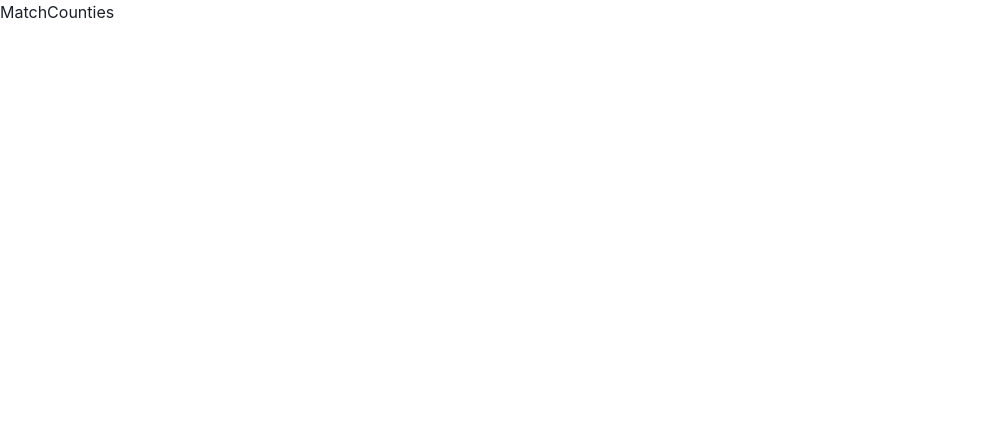
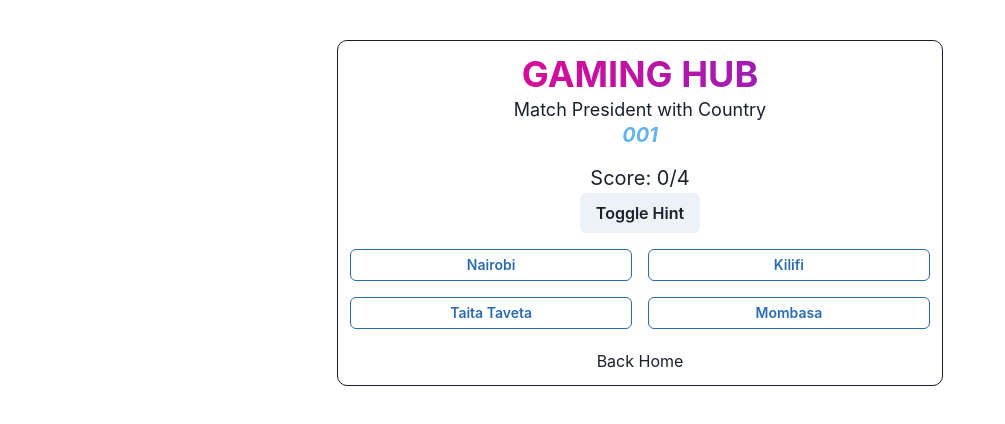
Before and after one commit to clinton-mwachia/react-games, a React (Vite) app: page /match-counties in a window 1280 px wide. Shown: the top 424 px of the page, without its empty margins (0-1005 px from the left). Built offline with nearby package versions, Linux system fonts and the light colour scheme.

Commit message:
update word wrap

```diff
--- a/src/views/match-counties/MatchCounties.jsx
+++ b/src/views/match-counties/MatchCounties.jsx
@@ -1,5 +1,121 @@
+import { useState } from "react";
+import { Container, Text, Box, Button, Heading, Grid } from "@chakra-ui/react";
+import countiesData from "./counties.json";
+import { Link } from "react-router-dom";
+
 const MatchCounties = () => {
-  return <div>MatchCounties</div>;
+  const { counties } = countiesData;
+  const [questionIndex, setQuestionIndex] = useState(0);
+  const [score, setScore] = useState(0);
+  const [gameOver, setGameOver] = useState(false);
+  const [showHint, setShowHint] = useState(false);
+
+  const handleAnswer = (selectedName) => {
+    const correctName = counties[questionIndex].county;
+    if (selectedName === correctName) {
+      setScore(score + 1);
+      if (questionIndex === counties.length - 1) {
+        setGameOver(true);
+      } else {
+        setQuestionIndex(questionIndex + 1);
+      }
+    } else {
+      setGameOver(true);
+    }
+  };
+
+  const handleRestart = () => {
+    setQuestionIndex(0);
+    setScore(0);
+    setGameOver(false);
+  };
+
+  const renderOptions = () => {
+    const options = [];
+    const names = [counties[questionIndex].county];
+    while (names.length < 4) {
+      const randomIndex = Math.floor(Math.random() * counties.length);
+      const randomName = counties[randomIndex].county;
+      if (!names.includes(randomName)) {
+        names.push(randomName);
+      }
+    }
+    names.sort(() => Math.random() - 0.5);
+
+    for (let i = 0; i < 4; i++) {
+      options.push(
+        <Button
+          key={i}
+          size="sm"
+          variant="outline"
+          colorScheme="blue"
+          w={{ base: "full", md: "auto" }}
+          onClick={() => handleAnswer(names[i])}
+          whiteSpace="normal"
+          overflowWrap="break-word"
+          wordwrap="break-word"
+          textAlign="center"
+        >
+          {names[i]}
+        </Button>
+      );
+    }
+    return options;
+  };
+
+  return (
+    <Container
+      justifyContent={"center"}
+      textAlign={"center"}
+      alignItems={"center"}
+      p={3}
+      border={"1px"}
+      borderRadius={"10px"}
+      marginTop={"10"}
+    >
+      <Heading bgGradient="linear(to-l, #7928CA, #FF0080)" bgClip="text">
+        GAMING HUB
+      </Heading>
+      <Text fontSize={"lg"}>Match President with Country</Text>
+      {!gameOver ? (
+        <Box>
+          <Heading as="h2" size="md" mb={4}>
+            <Box color={"blue.300"} as="i">
+              {counties[questionIndex].number}
+            </Box>{" "}
+          </Heading>
+          <Text fontSize="xl" mt={4}>
+            Score: {score}/{counties.length}
+          </Text>
+          {showHint && (
+            <Text fontSize="lg" mb={4}>
+              <Box as="i">Hint: The county starts with letter: </Box>
+              {counties[questionIndex].county.charAt(0)}
+            </Text>
+          )}
+          <Button onClick={() => setShowHint(!showHint)} mb={4}>
+            Toggle Hint
+          </Button>
+          <Grid templateColumns="repeat(2, 1fr)" gap={4}>
+            {renderOptions()}
+          </Grid>
+        </Box>
+      ) : (
+        <Box>
+          <Heading as="h2" size="md" mb={4}>
+            Game Over! Your total score is {score}/{counties.length}.
+          </Heading>
+          <Button colorScheme="teal" onClick={handleRestart}>
+            Play Again
+          </Button>
+        </Box>
+      )}
+
+      <Box mt={"5"}>
+        <Link to={"/"}>Back Home</Link>
+      </Box>
+    </Container>
+  );
 };
 
 export default MatchCounties;
--- /dev/null
+++ b/src/views/match-counties/counties.json
@@ -0,0 +1,8 @@
+{
+  "counties": [
+    { "county": "Mombasa", "number": "001" },
+    { "county": "Taita Taveta", "number": "006" },
+    { "county": "Kilifi", "number": "002" },
+    { "county": "Nairobi", "number": "046" }
+  ]
+}
```
